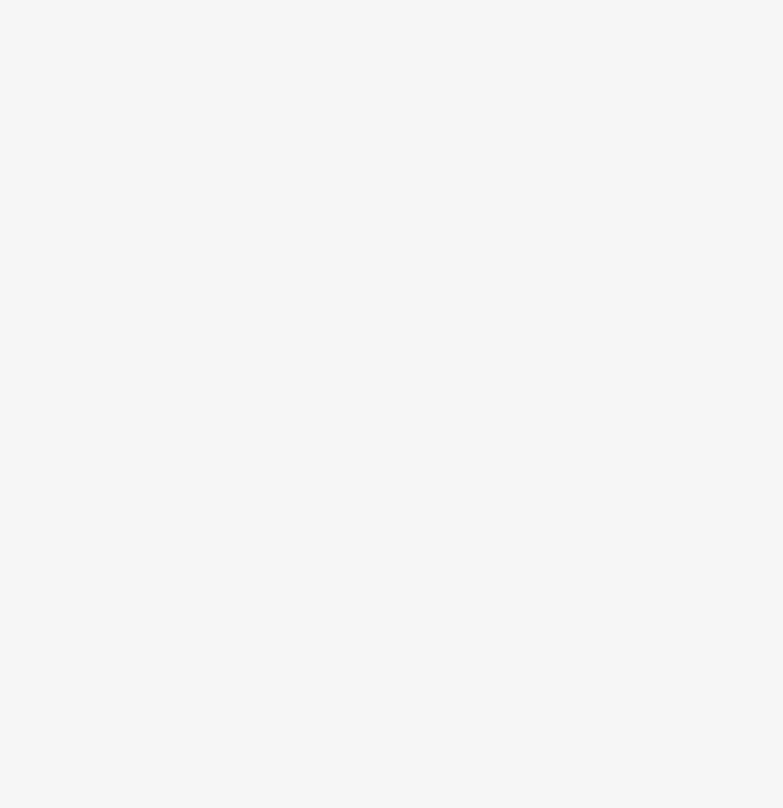
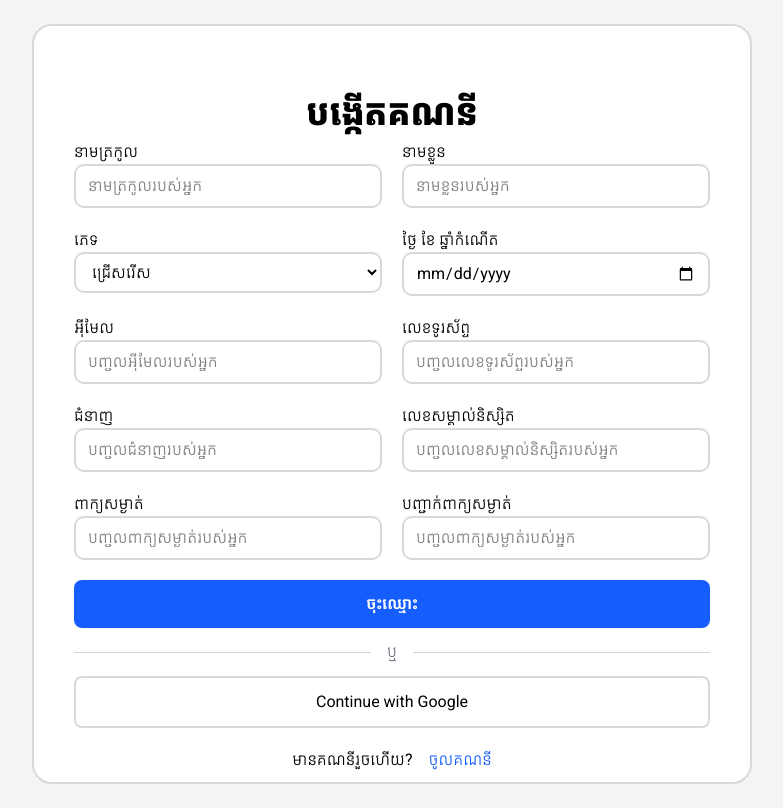
Before and after one commit to ITC-Sharing/ITC-sharing-frontend, a Vue app: page /register in a window 1280 px wide. Before the commit this address had no page. Shown: the whole page, without its empty margins (248-1031 px from the left). Built offline with nearby package versions, Linux system fonts and the light colour scheme.

Commit message:
Register form

```diff
--- a/src/router/index.ts
+++ b/src/router/index.ts
@@ -1,5 +1,5 @@
 import { createRouter, createWebHistory } from 'vue-router'
-import Login from '@/components/Login.vue'
+import Login from '@/views/LoginView.vue'
 
 const router = createRouter({
   history: createWebHistory(import.meta.env.BASE_URL),
@@ -18,6 +18,11 @@ const router = createRouter({
       name: 'login',
       component: Login,
     },
+    {
+      path: '/register',
+      name: 'register',
+      component: () => import('@/views/RegisterView.vue')
+    }
   ],
 })
 
--- a/src/components/Login.vue
+++ b/src/views/LoginView.vue
@@ -6,7 +6,7 @@ export default {
 
 <template>
   <div class="flex flex-col items-center justify-center h-screen">
-    <div class="w-150 h-137.5 bg-white border-2 border-[#D9D9D9] rounded-[20px]">
+    <div class="w-180 h-137.5 bg-white border-2 border-[#D9D9D9] rounded-[20px]">
       <h1 class="text-[36px] font-bold flex justify-center mt-5">ចូលគណនី</h1>
       <div>
         <form action="submit" class="m-10 flex flex-col gap-4">
@@ -51,7 +51,7 @@ export default {
 
           <div class="flex justify-center gap-2">
             <span class="text-[#98A2B3]">មិនទាន់មានគណនី?</span>
-            <a href="/register" class="text-[#1570EF]">ចុះឈ្មោះ</a>
+            <RouterLink to="/register" class="text-[#1570EF]">ចុះឈ្មោះ</RouterLink>
           </div>
         </form>
       </div>
--- /dev/null
+++ b/src/views/RegisterView.vue
@@ -0,0 +1,108 @@
+<script>
+export default {
+  name: "Register",
+  methods: {
+    submitForm() {
+      // Handle form submission logic here
+      alert("Form submitted!");
+    },
+}
+}
+
+
+</script>
+
+<template>
+<div class="min-h-screen bg-gray-100 flex items-center justify-center p-6">
+
+  <div class="w-180 h-190 bg-white border-2 border-[#D9D9D9] rounded-[20px] p-10">
+
+    <h1 class="text-[36px] font-bold flex justify-center mt-5">
+      បង្កើតគណនី
+    </h1>
+
+    <form class="grid grid-cols-1 md:grid-cols-2 gap-5">
+      <div>
+        <label >នាមត្រកូល</label>
+        <input type="text" class="w-full border-2 border-[#D9D9D9] rounded-[10px] px-3 py-2 focus:outline-none focus:ring-2 focus:ring-blue-500 " placeholder="នាមត្រកូលរបស់អ្នក">
+      </div>
+
+      <div>
+        <label >នាមខ្លួន</label>
+        <input type="text" class="w-full border-2 border-[#D9D9D9] rounded-[10px] px-3 py-2 focus:outline-none focus:ring-2 focus:ring-blue-500" placeholder="នាមខ្លួនរបស់អ្នក">
+      </div>
+
+      <div>
+        <label >ភេទ</label>
+        <select class="w-full border-2 border-[#D9D9D9] rounded-[10px] px-3 py-2 focus:outline-none focus:ring-2 focus:ring-blue-500">
+          <option>ជ្រើសរើស</option>
+          <option>ប្រុស</option>
+          <option>ស្រី</option>
+        </select>
+      </div>
+
+      <div>
+        <label >ថ្ងៃ ខែ ឆ្នាំកំណើត</label>
+        <input type="date" class="w-full border-2 border-[#D9D9D9] rounded-[10px] px-3 py-2 focus:outline-none focus:ring-2 focus:ring-blue-500">
+      </div>
+
+      <div>
+        <label >អ៊ីមែល</label>
+        <input type="email" class="w-full border-2 border-[#D9D9D9] rounded-[10px] px-3 py-2 focus:outline-none focus:ring-2 focus:ring-blue-500" placeholder="បញ្ចូលអ៊ីមែលរបស់អ្នក">
+      </div>
+
+
+      <div>
+        <label >លេខទូរស័ព្ទ</label>
+        <input type="text" class="w-full border-2 border-[#D9D9D9] rounded-[10px] px-3 py-2 focus:outline-none focus:ring-2 focus:ring-blue-500" placeholder="បញ្ចូលលេខទូរស័ព្ទរបស់អ្នក">
+      </div>
+
+
+      <div>
+        <label >ជំនាញ</label>
+        <input type="text" class="w-full border-2 border-[#D9D9D9] rounded-[10px] px-3 py-2 focus:outline-none focus:ring-2 focus:ring-blue-500" placeholder="បញ្ចូលជំនាញរបស់អ្នក">
+      </div>
+
+
+      <div>
+        <label >លេខសម្គាល់និស្សិត</label>
+        <input type="text" class="w-full border-2 border-[#D9D9D9] rounded-[10px] px-3 py-2 focus:outline-none focus:ring-2 focus:ring-blue-500" placeholder="បញ្ចូលលេខសម្គាល់និស្សិតរបស់អ្នក">
+      </div>
+
+      <div>
+        <label >ពាក្យសម្ងាត់</label>
+        <input type="password" class="w-full border-2 border-[#D9D9D9] rounded-[10px] px-3 py-2 focus:outline-none focus:ring-2 focus:ring-blue-500" placeholder="បញ្ចូលពាក្យសម្ងាត់របស់អ្នក">
+      </div>
+
+      <div>
+        <label >បញ្ជាក់ពាក្យសម្ងាត់</label>
+        <input type="password" class="w-full border-2 border-[#D9D9D9] rounded-[10px] px-3 py-2 focus:outline-none focus:ring-2 focus:ring-blue-500" placeholder="បញ្ចូលពាក្យសម្ងាត់របស់អ្នក">
+      </div>
+
+
+      <div class="md:col-span-2" >
+        <button class="w-full bg-blue-600 text-white py-3 rounded-lg font-semibold hover:bg-blue-700 transition" @click="submitForm">
+          ចុះឈ្មោះ
+        </button>
+      </div>
+
+    </form>
+    <div class="flex items-center my-3">
+            <hr class="grow border-t border-gray-300" />
+            <span class="mx-4 text-gray-500">ឬ</span>
+            <hr class="grow border-t border-gray-300" />
+          </div>
+          <button
+            type="button"
+            class="w-full h-13 border-2 border-[#D9D9D9] text-black rounded-lg bg-white"
+          >
+            Continue with Google
+          </button>
+    <div class="flex justify-center gap-2 mt-5">
+      <span>មានគណនីរួចហើយ?</span>
+      <RouterLink to="/login" class="text-blue-600 ml-2">ចូលគណនី</RouterLink>
+    </div>
+  </div>
+
+</div>
+</template>
```
